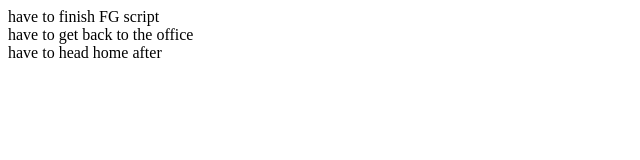
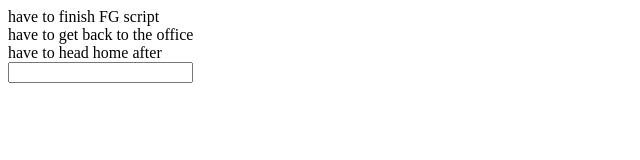
Before and after one commit to BDventures/BDventures, a React app in the folder client/: page / in a window 1280 px wide. Shown: the top 160 px of the page, without its empty margins (0-640 px from the left). Built offline with nearby package versions, Linux system fonts and the light colour scheme; the HTML template or start-up script is replaced by a standard one.

Commit message:
[edit] fixing

```diff
--- a/client/src/components/TodoHooks/index.jsx
+++ b/client/src/components/TodoHooks/index.jsx
@@ -17,6 +17,7 @@ const TodoHooks = () => {
     }
   ])
 
+
   return (
     <div className='todoParent'>
       <div className='todosChild'>
@@ -24,6 +25,8 @@ const TodoHooks = () => {
           <Todo key={index} index={index} todo={todo}/>
         ))}
       </div>
+
+      <input type='text'/>
     </div>
   )
 }
```
